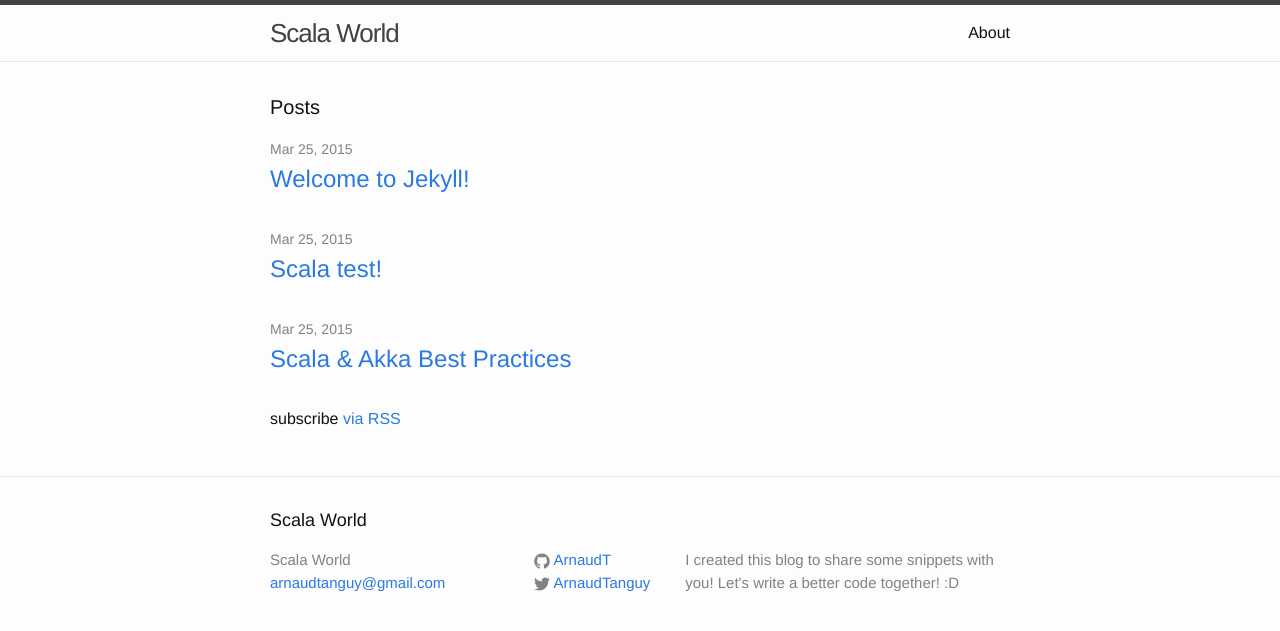
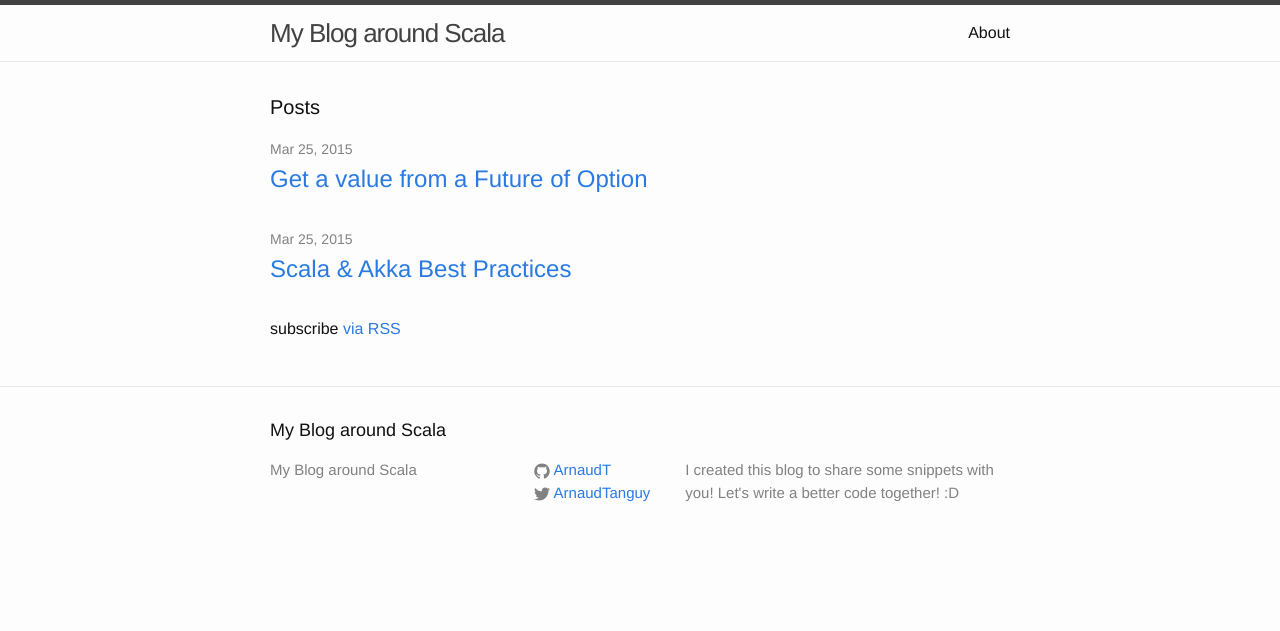
Before and after one commit to ArnaudT/ArnaudT.github.io, a Jekyll site: the page built from index.html, in a window 1280 px wide. Shown: the top 631 px of the page. Built offline with Jekyll 4.4.1, drawn with Linux system fonts in a browser that asks for light colours.

Commit message:
clean blog

```diff
--- a/_config.yml
+++ b/_config.yml
@@ -1,6 +1,6 @@
 # Site settings
-title: Scala World
-email: arnaudtanguy@gmail.com
+title: My Blog around Scala
+# email: arnaudtanguy@gmail.com
 description: > # this means to ignore newlines until "baseurl:"
   I created this blog to share some snippets with you!
   Let's write a better code together! :D
--- /dev/null
+++ b/_posts/2015-03-30-scala-future-option.markdown
@@ -0,0 +1,11 @@
+---
+layout: post
+title:  "Get a value from a Future of Option"
+date:   2015-03-25 23:20:31
+categories: scala future option
+---
+
+Sometimes I want to get the value from a Future of Option.
+This can be useful in a `for yield` loop for example.
+
+<script src="https://gist.github.com/ArnaudT/5b8f17c779bedc337ad7.js"></script>
```
Also changed, not shown: _layouts/post.html (+14 -0 lines), _posts/2015-03-25-scala-test.markdown (deleted, +0 -13 lines), _posts/2015-03-25-welcome-to-jekyll.markdown (deleted, +0 -25 lines).
